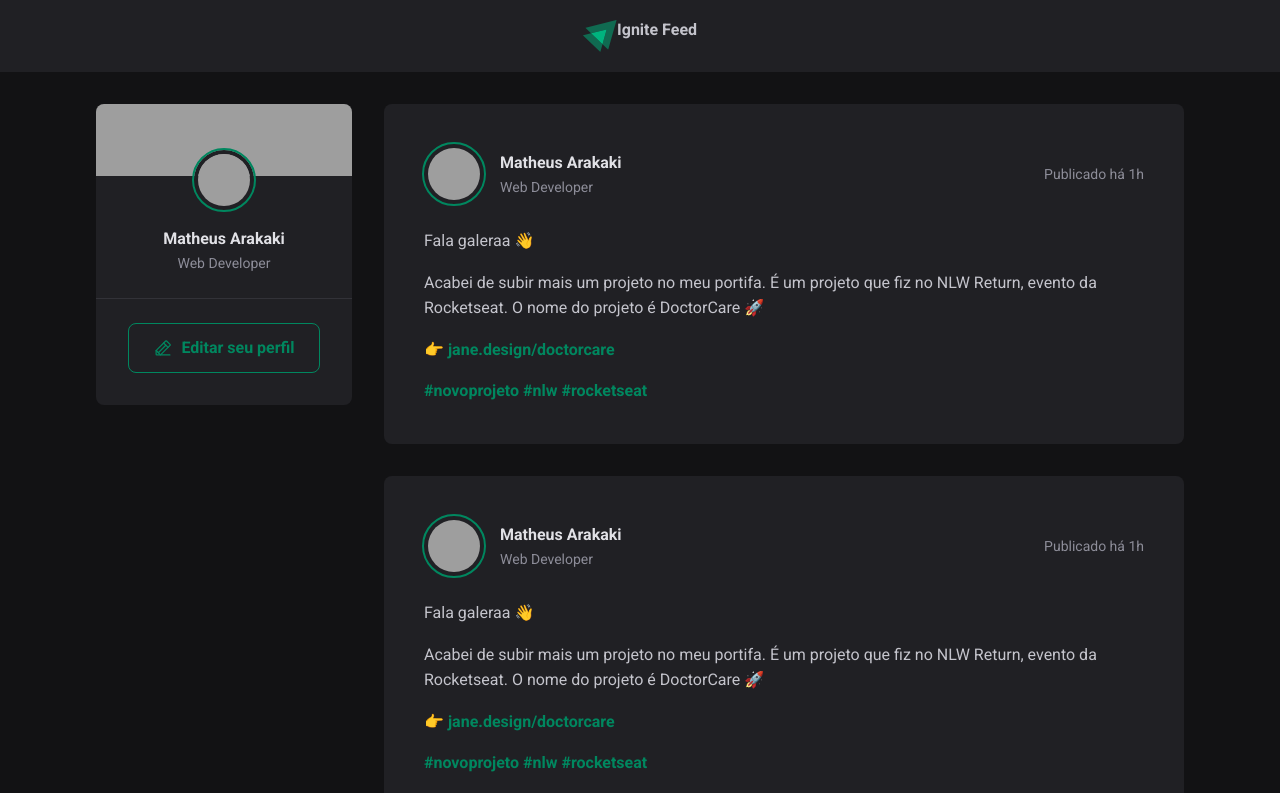
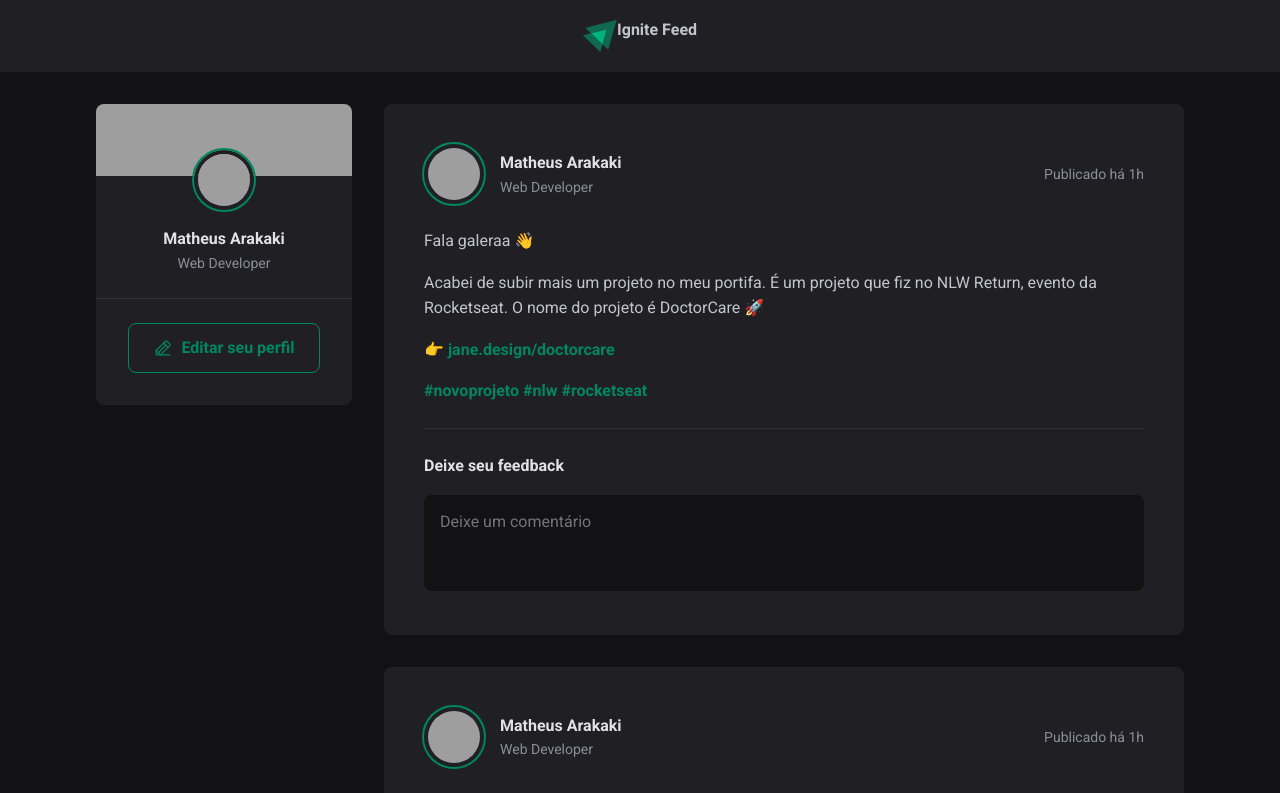
Before and after one commit to arakakimath/basics-of-reactjs, a React (Vite) app: page / in a window 1280 px wide. Shown: the top 793 px of the page. Built offline with nearby package versions, Linux system fonts and the light colour scheme; grey boxes are pictures that could not be loaded.

Commit message:
feat: add new comments

```diff
--- a/src/components/Post.jsx
+++ b/src/components/Post.jsx
@@ -1,3 +1,4 @@
+import { Comment } from './Comment'
 import styles from './Post.module.css'
 
 export function Post() {
@@ -21,6 +22,15 @@
         <p>👉 <a href="">jane.design/doctorcare</a></p>
         <p><a href="">#novoprojeto #nlw #rocketseat</a></p>
       </div>
+
+      <form className={styles.commentForm}>
+        <strong>Deixe seu feedback</strong>
+
+        <textarea placeholder='Deixe um comentário'/>
+        <footer>
+          <button type="submit">Publicar</button>
+        </footer>
+      </form>
     </article>
   )
 }
--- a/src/components/Post.module.css
+++ b/src/components/Post.module.css
@@ -68,3 +68,54 @@
   font-size: 0.875rem;
   line-height: 1.6;
 }
+
+.commentForm {
+  width: 100%;
+  margin-top: 1.5rem;
+  padding-top: 1.5rem;
+  border-top: 1px solid var(--gray-600);
+}
+
+.commentForm > strong {
+  line-height: 1.6;
+  color: var(--gray-100);
+}
+
+.commentForm textarea {
+  width: 100%;
+  background: var(--gray-900);
+  border: 0;
+  resize: none;
+  height: 6rem;
+  padding: 1rem;
+  border-radius: 8px;
+  color: var(--gray-100);
+  line-height: 1.4;
+  margin-top: 1rem;
+}
+
+.commentForm footer {
+  visibility: hidden;
+  max-height: 0;
+}
+
+.commentForm:focus-within footer {
+  visibility: visible;
+  max-height: none;
+}
+
+.commentForm button[type=submit] {
+  padding: 1rem 1.5rem;
+  margin-top: 1rem;
+  border-radius: 8px;
+  border: 0;
+  background: var(--green-500);
+  color: var(--white);
+  font-weight: bold;
+  cursor: pointer;
+  transition: background-color 0.1s;
+}
+
+.commentForm button[type=submit]:hover {
+  background: var(--green-300);
+}
--- a/src/global.css
+++ b/src/global.css
@@ -10,6 +10,11 @@
 
   --green-300: #00B37E;
   --green-500: #00875f;
+}
+
+:focus {
+  outline: transparent;
+  box-shadow: 0 0 0 2px var(--green-500);
 }
 
 * {
```
